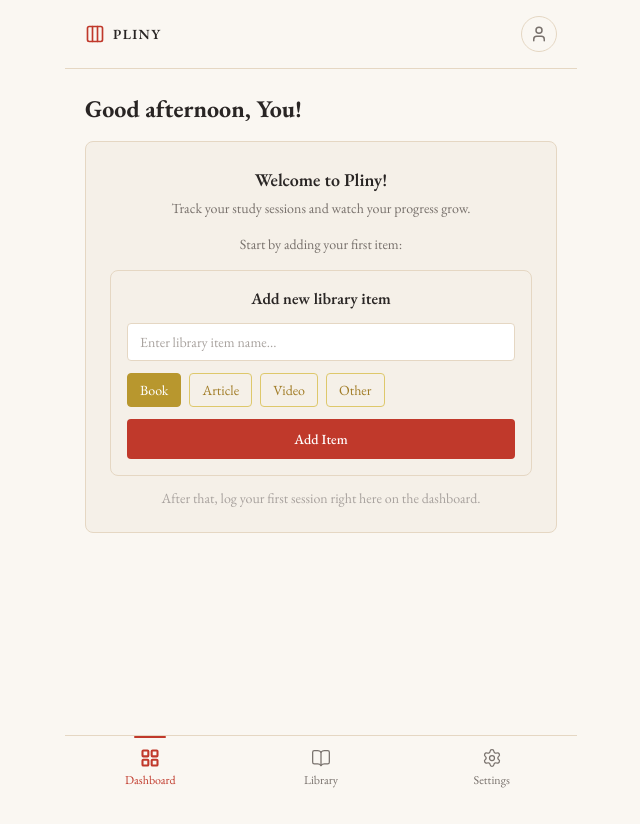
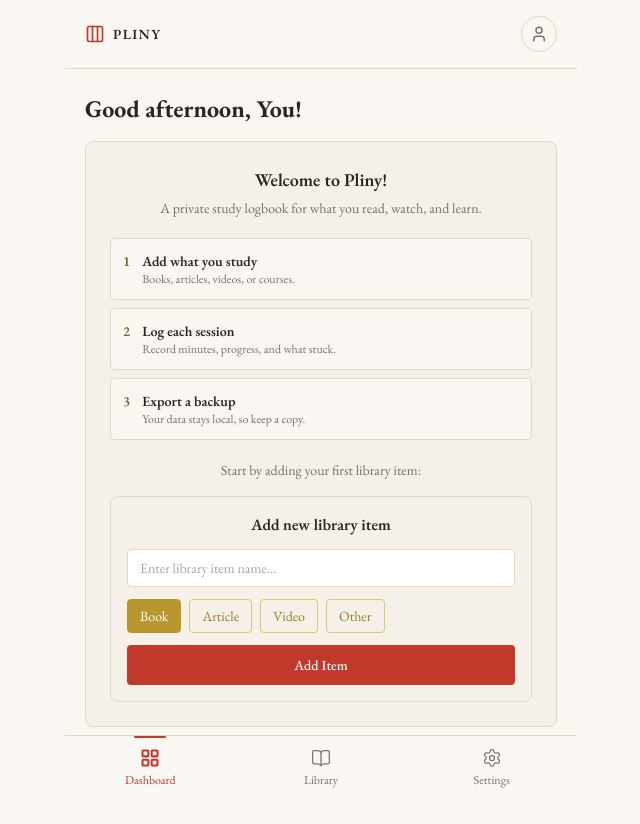
Before and after one commit to indigoscipio/oktavlearn, a React (Vite) app: page / in a window 1280 px wide. Shown: the top 824 px of the page, without its empty margins (319-959 px from the left). Before the commit the page ends 800 px from the top, so only its background shows below. Built offline with nearby package versions, Linux system fonts and the light colour scheme.

Commit message:
v2.4: improve onboarding and reset behavior

```diff
--- a/landing/index.html
+++ b/landing/index.html
@@ -113,7 +113,7 @@
 
   <footer class="border-t border-merino-200 py-6">
     <div class="max-w-xl mx-auto px-6 text-center">
-      <p class="text-xs text-stone-400">Pliny v2.3 &mdash; Built by <a href="https://github.com/indigoscipio" class="text-brand-700 hover:underline">indigoscipio</a></p>
+      <p class="text-xs text-stone-400">Pliny v2.4 &mdash; Built by <a href="https://github.com/indigoscipio" class="text-brand-700 hover:underline">indigoscipio</a></p>
     </div>
   </footer>
 
--- a/src/components/DashboardView.jsx
+++ b/src/components/DashboardView.jsx
@@ -70,10 +70,32 @@
         <h1 className="text-2xl font-bold text-stone-800 mb-1">{greeting}</h1>
         <div className="bg-merino-100 border border-merino-200 rounded-md p-6 mt-4 text-center">
           <h3 className="text-lg font-semibold text-stone-800 mb-1">Welcome to Pliny!</h3>
-          <p className="text-sm text-stone-500 mb-4">Track your study sessions and watch your progress grow.</p>
-          <p className="text-sm text-stone-500 mb-4">Start by adding your first item:</p>
+          <p className="text-sm text-stone-500 mb-5">A private study logbook for what you read, watch, and learn.</p>
+          <div className="grid gap-2 text-left mb-5">
+            <div className="flex gap-3 bg-merino-50 border border-merino-200 rounded-sm p-3">
+              <span className="text-sm font-semibold text-gold-700">1</span>
+              <div>
+                <p className="text-sm font-semibold text-stone-800">Add what you study</p>
+                <p className="text-xs text-stone-500">Books, articles, videos, or courses.</p>
+              </div>
+            </div>
+            <div className="flex gap-3 bg-merino-50 border border-merino-200 rounded-sm p-3">
+              <span className="text-sm font-semibold text-gold-700">2</span>
+              <div>
+                <p className="text-sm font-semibold text-stone-800">Log each session</p>
+                <p className="text-xs text-stone-500">Record minutes, progress, and what stuck.</p>
+              </div>
+            </div>
+            <div className="flex gap-3 bg-merino-50 border border-merino-200 rounded-sm p-3">
+              <span className="text-sm font-semibold text-gold-700">3</span>
+              <div>
+                <p className="text-sm font-semibold text-stone-800">Export a backup</p>
+                <p className="text-xs text-stone-500">Your data stays local, so keep a copy.</p>
+              </div>
+            </div>
+          </div>
+          <p className="text-sm text-stone-500 mb-4">Start by adding your first library item:</p>
           <AddItemForm />
-          <p className="text-sm text-stone-400 mt-3">After that, log your first session right here on the dashboard.</p>
         </div>
       </div>
     )
--- a/src/components/LibraryView.jsx
+++ b/src/components/LibraryView.jsx
@@ -34,8 +34,12 @@
         <h1 className="text-2xl font-bold text-stone-800 mb-4">Library</h1>
         <EmptyState
           title="Your library is empty"
-          message="Add your first book, article, video, or course to get started."
+          message="Add anything you are actively studying: a book, article, video, course, or paper."
         />
+        <div className="bg-merino-100 border border-merino-200 rounded-md p-4 text-sm text-stone-500">
+          <p className="font-semibold text-stone-800 mb-1">What belongs here?</p>
+          <p>Use library items as containers for your study sessions. Each item gets its own history, progress notes, and totals.</p>
+        </div>
         <div className="mt-4">
           <AddItemForm />
         </div>
--- a/src/components/SettingsView.jsx
+++ b/src/components/SettingsView.jsx
@@ -74,9 +74,10 @@
   }
 
   function handleClear() {
-    if (clearConfirm !== 'DELETE') return
+    if (clearConfirm !== 'RESET') return
     clearAllData()
-    showToast('All data cleared!')
+    setNameInput('')
+    showToast('Study data reset.')
     setShowClear(false)
     setClearConfirm('')
   }
@@ -139,6 +140,11 @@
       <div className="bg-merino-100 border border-merino-200 rounded-md p-4 mb-4">
         <h3 className="text-base font-semibold text-stone-800 mb-1">Export/Import Data</h3>
         <p className="text-sm text-stone-500 mb-3">Export a backup or restore a previous JSON file.</p>
+        {!lastExportedAt && (
+          <p className="text-sm text-gold-700 bg-gold-50 border border-gold-200 rounded-sm px-3 py-2 mb-3">
+            You have not exported a backup yet. Pliny stores data only in this browser.
+          </p>
+        )}
         <div className="flex gap-2">
           <button
             className="flex-1 flex items-center justify-center gap-1.5 px-4 py-2.5 bg-gold-500 text-white text-sm font-medium rounded-sm hover:bg-gold-600 transition-colors"
@@ -165,30 +171,30 @@
       </div>
 
       <div className="bg-merino-100 border-2 border-brand-700 rounded-md p-4 mb-4">
-        <h3 className="text-base font-semibold text-stone-800 mb-1">Clear All Data</h3>
-        <p className="text-sm text-stone-500 mb-3">This permanently removes your local library and sessions from this browser.</p>
+        <h3 className="text-base font-semibold text-stone-800 mb-1">Reset Study Data</h3>
+        <p className="text-sm text-stone-500 mb-3">This removes your library, sessions, display name, and backup history from this browser. Your theme preference stays unchanged.</p>
         {!showClear ? (
           <button
             className="flex items-center gap-1.5 px-4 py-2.5 bg-brand-700 text-white text-sm font-medium rounded-sm hover:bg-brand-800 transition-colors"
             onClick={() => setShowClear(true)}
           >
             <Trash2 size={14} />
-            Clear All Data
+            Reset Study Data
           </button>
         ) : (
           <div>
-            <p className="text-xs text-red-500 mb-2">Type DELETE to confirm</p>
+            <p className="text-xs text-red-500 mb-2">Type RESET to confirm</p>
             <div className="flex gap-2">
               <input
                 type="text"
-                placeholder="Type DELETE"
+                placeholder="Type RESET"
                 value={clearConfirm}
                 onChange={(e) => setClearConfirm(e.target.value)}
                 className="flex-1 px-3 py-2 bg-white border border-merino-200 rounded-sm text-sm text-stone-800 placeholder:text-stone-400"
               />
               <button
                 className="px-4 py-2 bg-brand-700 text-white text-sm font-medium rounded-sm hover:bg-brand-800 transition-colors disabled:opacity-40 disabled:cursor-not-allowed"
-                disabled={clearConfirm !== 'DELETE'}
+                disabled={clearConfirm !== 'RESET'}
                 onClick={handleClear}
               >
                 Confirm
@@ -230,7 +236,7 @@
         </div>
       </div>
 
-      <p className="text-center text-xs text-stone-400 mt-6">Pliny v2.3 — No servers, no accounts. Your data stays on this device.</p>
+      <p className="text-center text-xs text-stone-400 mt-6">Pliny v2.4 — No servers, no accounts. Your data stays on this device.</p>
     </div>
   )
 }
--- a/src/store/useLocalStorage.js
+++ b/src/store/useLocalStorage.js
@@ -87,7 +87,7 @@
     const exportedAt = nowISO()
     save(LAST_EXPORT_KEY, exportedAt)
     setLastExportedAt(exportedAt)
-    return JSON.stringify({ version: '2.2', exportedAt, library, sessions }, null, 2)
+    return JSON.stringify({ version: '2.4', exportedAt, library, sessions }, null, 2)
   }, [library, sessions])
 
   const saveUserName = useCallback((name) => {
@@ -98,8 +98,12 @@
   const clearAllData = useCallback(() => {
     localStorage.removeItem(LIBRARY_KEY)
     localStorage.removeItem(SESSIONS_KEY)
+    localStorage.removeItem(NAME_KEY)
+    localStorage.removeItem(LAST_EXPORT_KEY)
     setLibrary([])
     setSessions([])
+    setUserName('')
+    setLastExportedAt('')
   }, [])
 
   const importData = useCallback((data) => {
```
